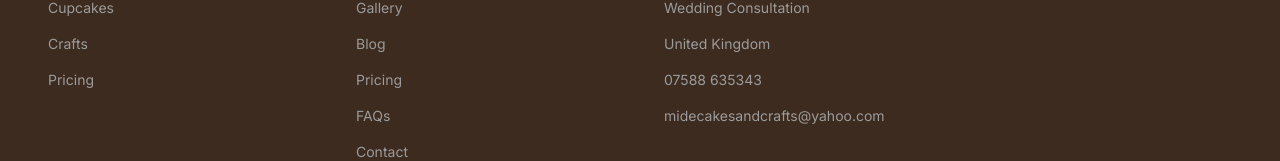
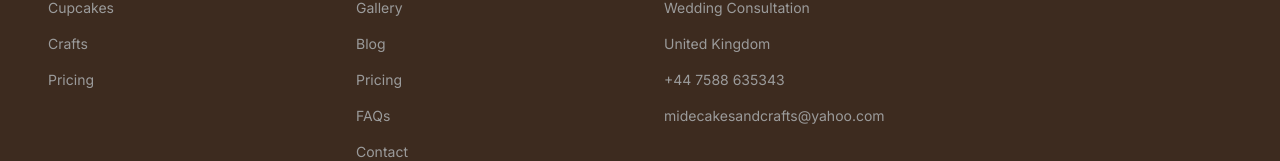
Before and after one commit to Her-yor/midecakesandcrafts, a React (Vite) app: page / in a window 1280 px wide. Shown: the part 6103-6264 px from the top of the page. Built offline with nearby package versions, Linux system fonts and the light colour scheme.

Commit message:
Update Footer.tsx

```diff
--- a/src/components/feature/Footer.tsx
+++ b/src/components/feature/Footer.tsx
@@ -55,7 +55,7 @@ export default function Footer() {
               <li><Link to="/order" className="text-light-gray hover:text-soft-pink transition-colors text-sm">Order Form</Link></li>
               <li><Link to="/consultation" className="text-light-gray hover:text-soft-pink transition-colors text-sm">Wedding Consultation</Link></li>
               <li><span className="text-light-gray text-sm">United Kingdom</span></li>
-              <li><a href="tel:07588635343" className="text-light-gray hover:text-soft-pink transition-colors text-sm">07588 635343</a></li>
+              <li><a href="tel:07588635343" className="text-light-gray hover:text-soft-pink transition-colors text-sm">+44 7588 635343</a></li>
               <li><a href="mailto:midecakesandcrafts@yahoo.com" className="text-light-gray hover:text-soft-pink transition-colors text-sm">midecakesandcrafts@yahoo.com</a></li>
             </ul>
           </div>
```
